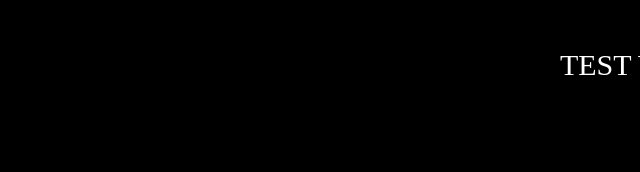
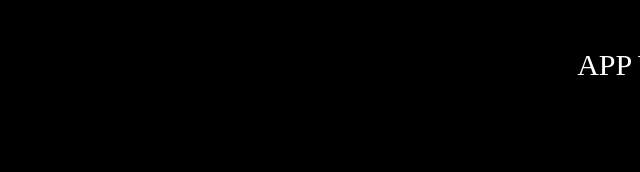
Before and after one commit to nonynony28-netizen/Menarah, a React (Vite) app: page / in a window 1280 px wide. Shown: the top 172 px of the page, without its empty margins (640-1280 px from the left). Built offline with nearby package versions, Linux system fonts and the light colour scheme.

Commit message:
Update text from 'TEST WORKING' to 'APP WORKING'

```diff
--- a/src/App.jsx
+++ b/src/App.jsx
@@ -3,7 +3,7 @@ import React from "react";
 function App() {
   return (
     <div style={{color:"white", padding:"40px"}}>
-      TEST WORKING
+      APP WORKING
     </div>
   );
 }
```
